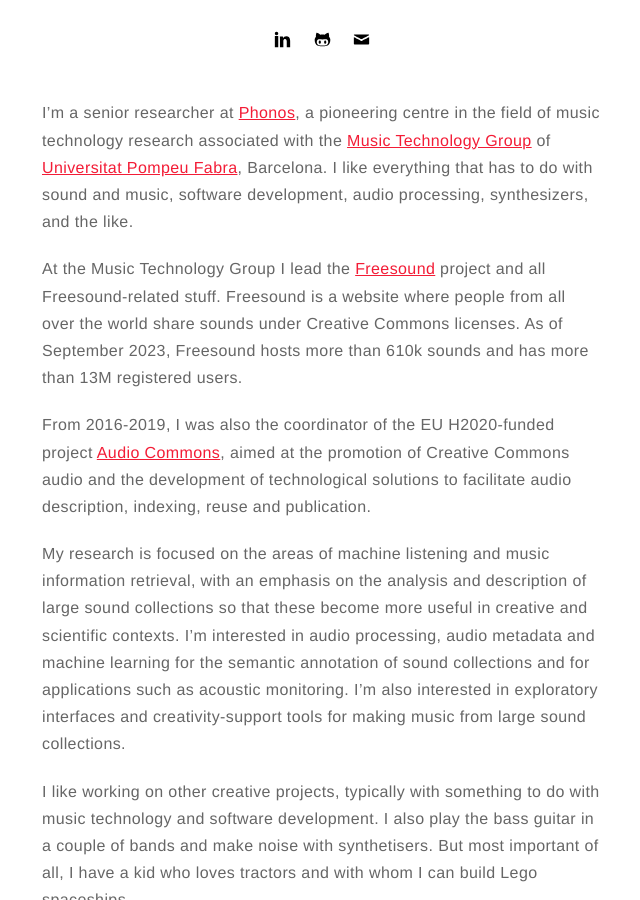
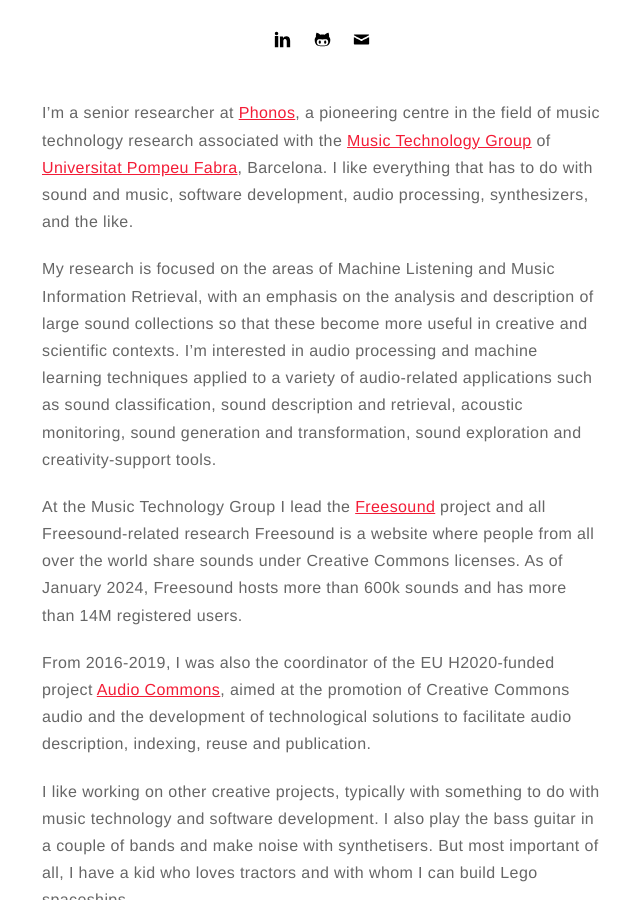
Before and after one commit to ffont/ffont.github.io, a Jekyll site: the page built from index.html, in a window 1280 px wide and 900 px high, scrolled down 408 px. Shown: the whole window, without its empty margins (318-958 px from the left). Built offline with Jekyll 4.4.1, drawn with Linux system fonts in a browser that asks for light colours.

Commit message:
Update description

```diff
--- a/index.html
+++ b/index.html
@@ -5,11 +5,11 @@
 
 <p>I’m a senior researcher at <a href="http://phonos.upf.edu">Phonos</a>, a pioneering centre in the field of music technology research associated with the <a href="http://mtg.upf.edu">Music Technology Group</a> of <a href="http://www.upf.edu">Universitat Pompeu Fabra</a>, Barcelona. I like everything that has to do with sound and music, software development, audio processing, synthesizers, and the like.</p>
 
-<p>At the Music Technology Group I lead the <a href="https://freesound.org">Freesound</a> project and all Freesound-related stuff. Freesound is a website where people from all over the world share sounds under Creative Commons licenses. As of September 2023, Freesound hosts more than 610k sounds and has more than 13M registered users.</p>
+<p>My research is focused on the areas of Machine Listening and Music Information Retrieval, with an emphasis on the analysis and description of large sound collections so that these become more useful in creative and scientific contexts. I’m interested in audio processing and machine learning techniques applied to a variety of audio-related applications such as sound classification, sound description and retrieval, acoustic monitoring, sound generation and transformation, sound exploration and creativity-support tools.</p>
+
+<p>At the Music Technology Group I lead the <a href="https://freesound.org">Freesound</a> project and all Freesound-related research Freesound is a website where people from all over the world share sounds under Creative Commons licenses. As of January 2024, Freesound hosts more than 600k sounds and has more than 14M registered users.</p>
 
 <p>From 2016-2019, I was also the coordinator of the EU H2020-funded project <a href="https://www.audiocommons.org">Audio Commons</a>, aimed at the promotion of Creative Commons audio and the development of technological solutions to facilitate audio description, indexing, reuse and publication.</p>
-
-<p>My research is focused on the areas of machine listening and music information retrieval, with an emphasis on the analysis and description of large sound collections so that these become more useful in creative and scientific contexts. I’m interested in audio processing, audio metadata and machine learning for the semantic annotation of sound collections and for applications such as acoustic monitoring. I’m also interested in exploratory interfaces and creativity-support tools for making music from large sound collections.</p>
 
 <p>I like working on other creative projects, typically with something to do with music technology and software development. I also play the bass guitar in a couple of bands and make noise with synthetisers. But most important of all, I have a kid who loves tractors and with whom I can build Lego spaceships.</p>
 
```
